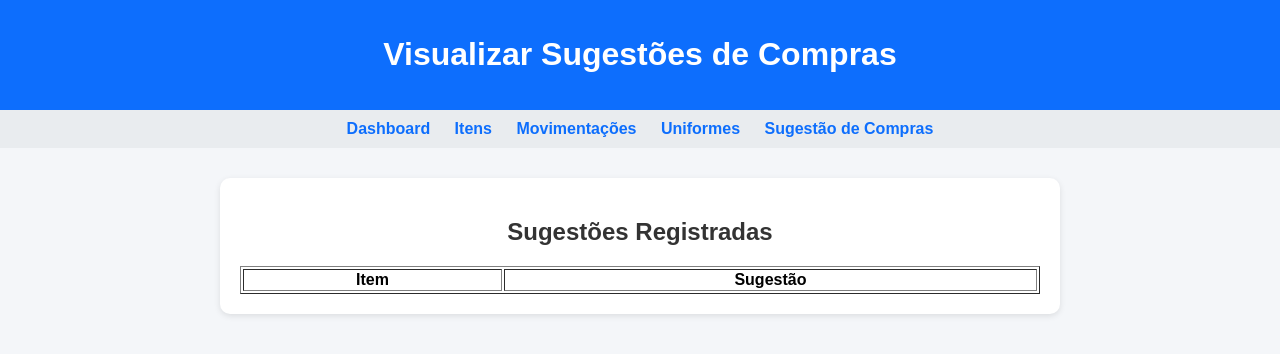
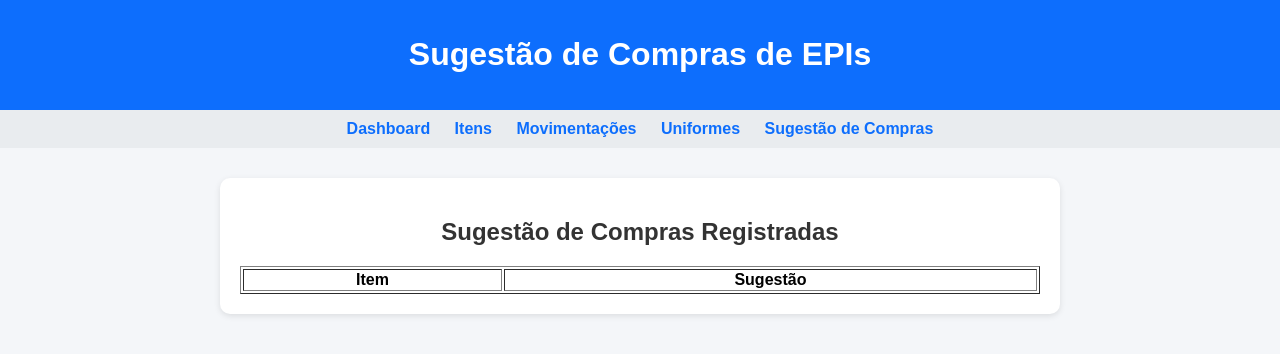
Before and after one commit to cardoso0411/unigestor, a website: page frontend/visualizar-sugestoes.html in a window 1280 px wide. Drawn offline with Linux system fonts and the light colour scheme; no server answers.

Commit message:
Update Visualizar Sugestões de Compras

```diff
--- a/frontend/visualizar-sugestoes.html
+++ b/frontend/visualizar-sugestoes.html
@@ -7,7 +7,7 @@
 </head>
 <body>
   <header>
-    <h1>Visualizar Sugestões de Compras</h1>
+    <h1>Sugestão de Compras de EPIs</h1>
   </header>
   <nav>
     <a href="index.html">Dashboard</a>
@@ -17,7 +17,7 @@
     <a href="sugestao-compras.html">Sugestão de Compras</a>
   </nav>
   <div class="container">
-    <h2>Sugestões Registradas</h2>
+    <h2>Sugestão de Compras Registradas</h2>
     <table border="1" width="100%" id="tabelaVisualizarSugestoes">
       <thead>
         <tr>
```
